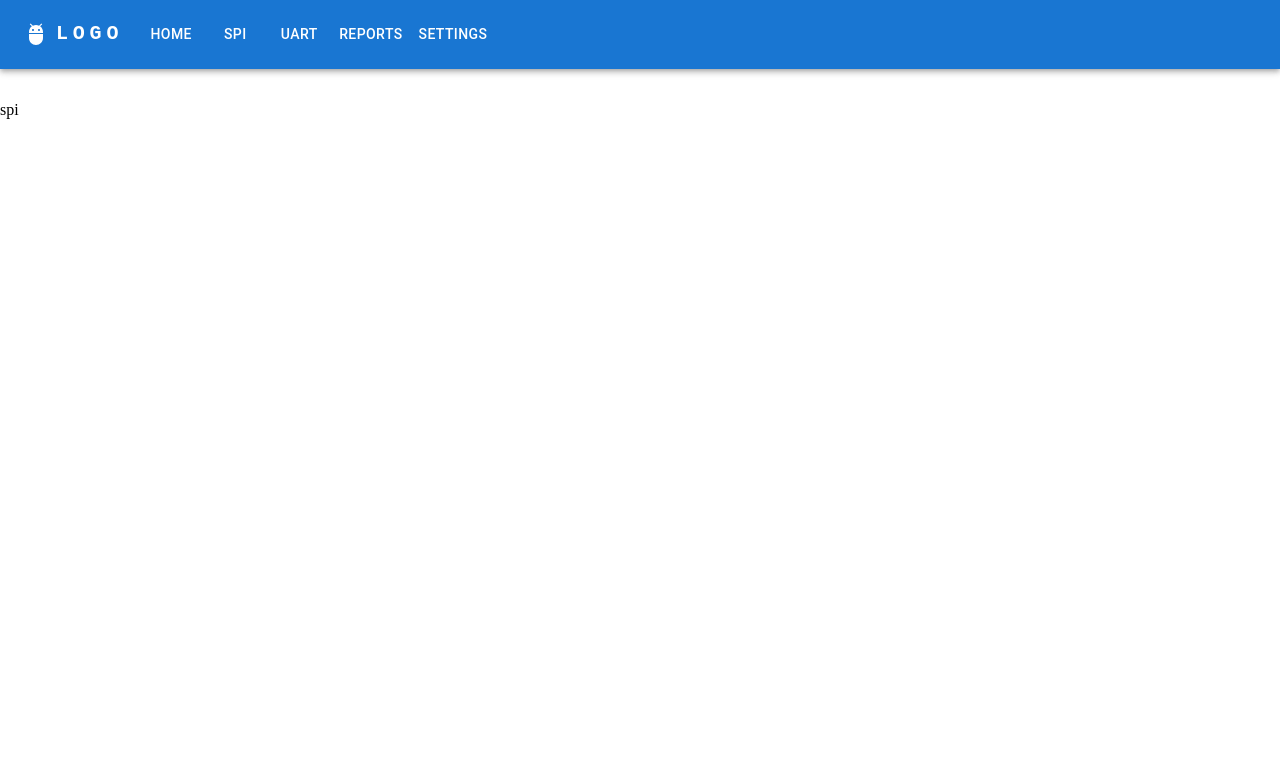
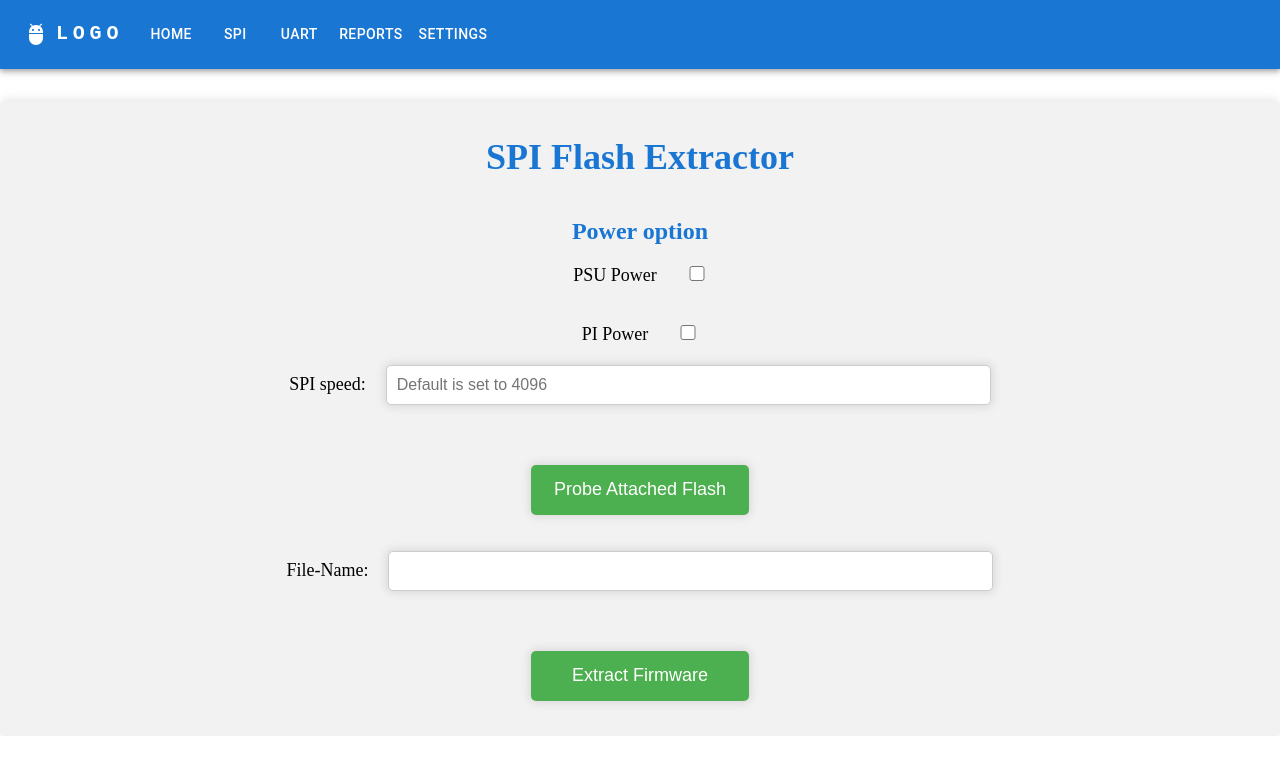
Before and after one commit to SuketB/Mini-sem6, a Next.js app: page /spi in a window 1280 px wide. Shown: the top 774 px of the page. Built offline with nearby package versions, Linux system fonts and the light colour scheme.

Commit message:
added spi page

```diff
--- /dev/null
+++ b/components/Forms.js
@@ -0,0 +1,72 @@
+import React from 'react'
+import styles from './Forms.module.css'
+
+export default class Forms extends React.Component {
+    constructor() {
+        super()
+        this.state = {
+            user: 'abc',
+            password: 'dcf'
+        }
+    }
+
+    submit() {
+        console.warn(this.state)
+    }
+
+    render() {
+        return (
+            <div className={styles['form-container']}>
+                <h1 className={styles['form-title']}> SPI Flash Extractor</h1>
+
+                <h2 className={styles['form-subtitle']}> Power option</h2>
+
+                <label className={styles['form-label']}>
+                    PSU Power
+                    <input
+                        name="PSU Power"
+                        type="checkbox"
+                        className={styles['form-checkbox']}
+                    />
+                </label>
+                <br />
+                <label className={styles['form-label']} >
+                    PI Power
+                    <input
+                        name="PI Power"
+                        type="checkbox"
+                        className={styles['form-checkbox']}
+
+                    />
+                </label>
+
+                <label className={styles['form-label']}>
+                    SPI speed:
+                    <input
+                        type="number"
+                        name="speed"
+                        placeholder='Default is set to 4096'
+                        min="4096"
+                        onChange={(e) => { this.setState({ user: e.target.value }) }}
+                        className={styles['form-input']}
+                    />
+                </label>
+                <button onClick={() => this.submit()} className={styles['form-button']}>Probe Attached Flash</button>
+                <br />
+                <br />
+                <br />
+                <label className={styles['form-label']}>
+                    File-Name:
+                    <input
+                        type="text"
+                        name="file"
+                        onChange={(e) => { this.setState({ password: e.target.value }) }}
+                        className={styles['form-input']}
+                    />
+                </label>
+
+                <button onClick={() => this.submit()} className={styles['form-button']}>Extract Firmware</button>
+            </div>
+        )
+    }
+}
--- /dev/null
+++ b/components/Forms.module.css
@@ -0,0 +1,62 @@
+.form-container {
+    background-color: #f2f2f2;
+    padding: 35px;
+    border-radius: 10px;
+    text-align: center;
+    box-shadow: 0px 0px 10px 2px rgba(0, 0, 0, 0.1);
+}
+
+.form-title {
+    font-size: 36px;
+    font-weight: bold;
+    margin-bottom: 40px;
+}
+
+.form-subtitle {
+    font-size: 24px;
+    margin-bottom: 20px;
+}
+
+.form-label {
+    display: block;
+
+    font-size: 18px;
+    margin-bottom: 20px;
+}
+
+.form-input {
+    width: 50%;
+    height: 40px;
+    padding: 10px;
+    font-size: 16px;
+    border: 1px solid #ccc;
+    margin-left: 20px;
+    border-radius: 5px;
+    margin-bottom: 20px;
+    box-shadow: 0px 0px 10px 2px rgba(0, 0, 0, 0.1);
+}
+
+.form-checkbox {
+    width: 20px;
+    height: 15px;
+    margin-left: 30px;
+}
+
+.form-button {
+    width: 18%;
+    height: 50px;
+    font-size: 18px;
+    background-color: #4CAF50;
+    color: white;
+    border: none;
+    border-radius: 5px;
+    cursor: pointer;
+    transition: all 0.3s ease-in-out;
+    margin-top: 20px;
+    box-shadow: 0px 0px 10px 2px rgba(0, 0, 0, 0.1);
+}
+
+.form-button:hover {
+    background-color: #3e8e41;
+    box-shadow: 0px 0px 10px 2px rgba(0, 0, 0, 0.2);
+}
--- a/pages/spi.js
+++ b/pages/spi.js
@@ -1,8 +1,9 @@
+import Forms from '@/components/Forms'
 import React from 'react'
 
 const spi = () => {
   return (
-    <div>spi</div>
+    <Forms />
   )
 }
 
```
Also changed, not shown: components/spi.js (added, +13 -0 lines).
